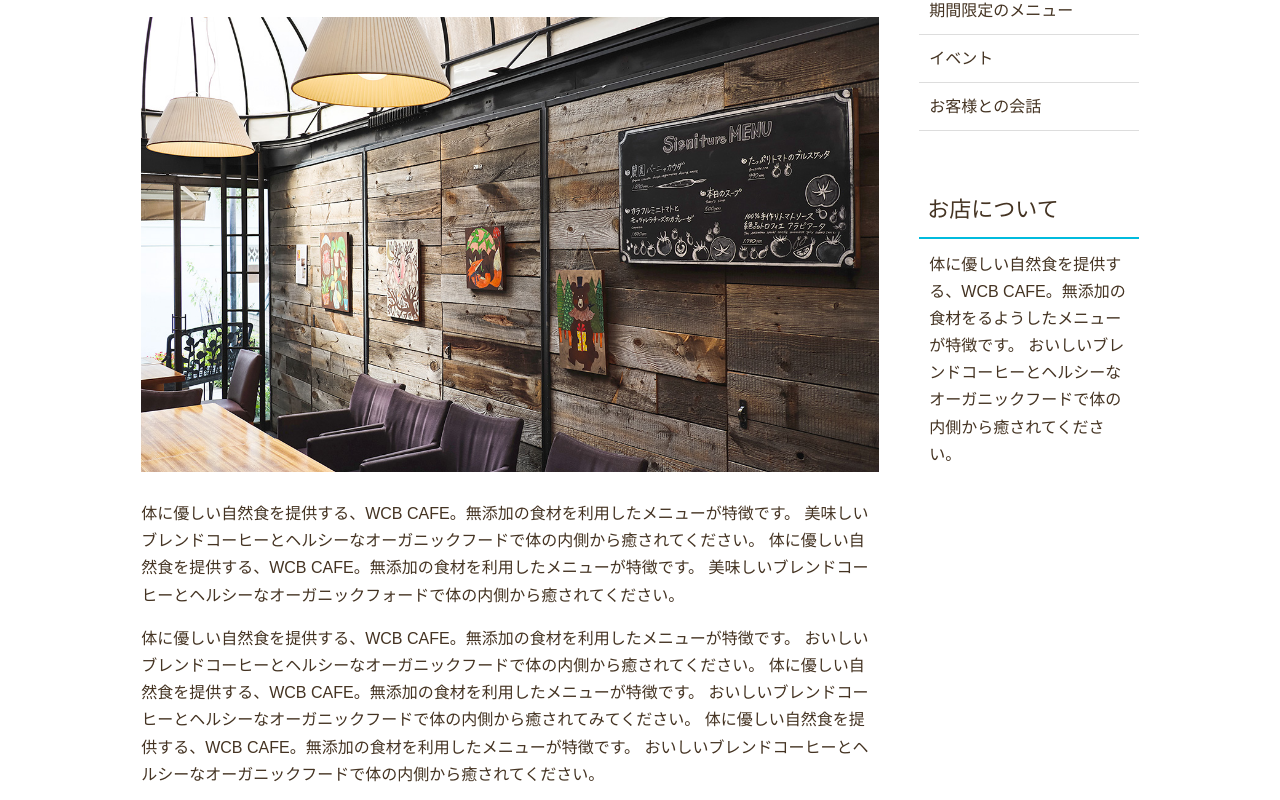
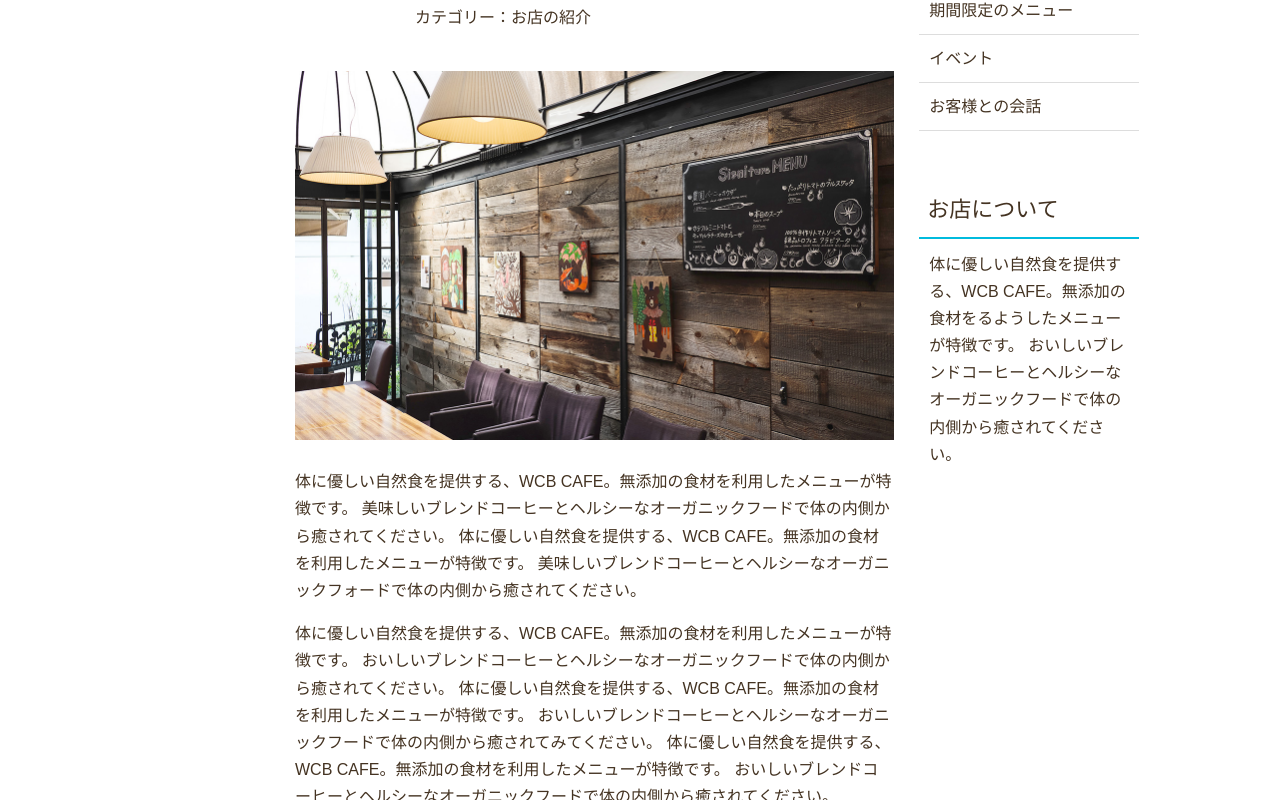
Before and after one commit to tetsukuritaku/web, a plain HTML site: page index2.html in a window 1280 px wide. Shown: the part 419-1219 px from the top of the page. Drawn offline with Linux system fonts and the light colour scheme; some packages are replaced by stand-ins of ours; a web font is replaced by a local one.

Commit message:
[rennsyuu]

```diff
--- a/index2.html
+++ b/index2.html
@@ -80,6 +80,10 @@
        </p>
 
      </aside>
+
+     <div class="ad">
+       <img src="images/banner.jpg" alt="新メニュー登場">
+     </div>
    </div>
    <footer>
      <div class="wrapper">
--- a/style2.css
+++ b/style2.css
@@ -202,6 +202,20 @@ list-style: none;
   color: #0bd;
 }
 
+article {
+  width: 60%;
+  order: 2;
+}
+
+aside {
+  width: 22%;
+  order: 3;
+}
+
+.ad {
+  order: 1;
+}
+
 @media (max-width: 600px) {
   .page-title {
     font-size: 2.5rem;
```
Also changed, not shown: 1 other file.
